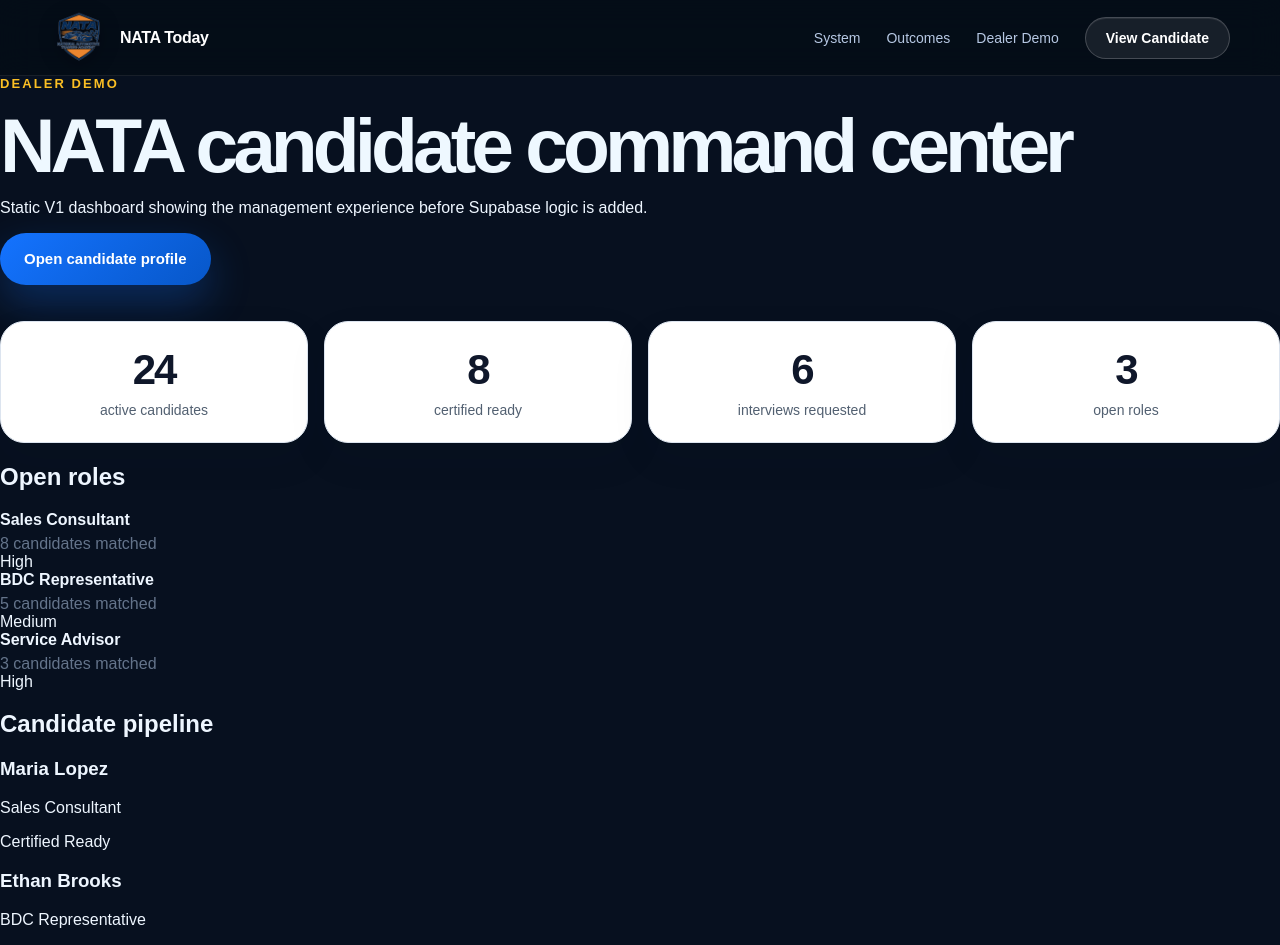
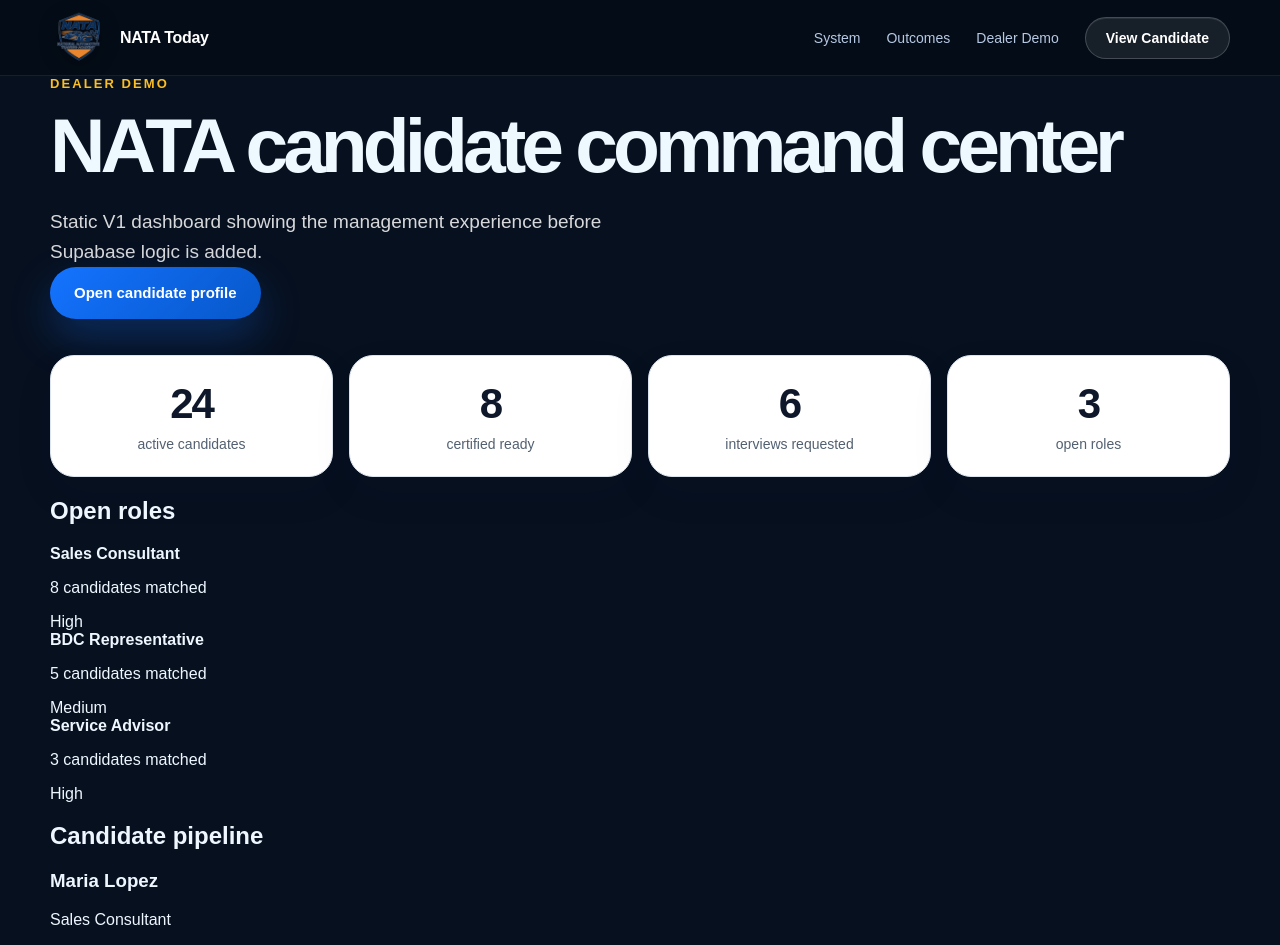
Before and after one commit to zlomke76-del/natatoday, a Next.js app: page /dealer-demo in a window 1280 px wide. Shown: the top 945 px of the page. Built offline with nearby package versions, Linux system fonts and the light colour scheme.

Commit message:
Update page.tsx

```diff
--- a/app/dealer-demo/page.tsx
+++ b/app/dealer-demo/page.tsx
@@ -16,18 +16,21 @@ const candidates = [
 
 export default function DealerDemoPage() {
   return (
-    <main className="page">
+    <main className="shell">
       <div className="topbar">
         <Nav />
       </div>
 
-      <section className="dashboard">
+      <section className="dashboard wrap">
         <div className="dash-header">
           <div>
             <div className="eyebrow">Dealer demo</div>
             <h1>NATA candidate command center</h1>
-            <p>Static V1 dashboard showing the management experience before Supabase logic is added.</p>
+            <p className="lede">
+              Static V1 dashboard showing the management experience before Supabase logic is added.
+            </p>
           </div>
+
           <Link href="/candidate-demo" className="btn btn-primary">
             Open candidate profile
           </Link>
@@ -52,14 +55,15 @@ export default function DealerDemoPage() {
           </div>
         </div>
 
-        <div className="dash-grid" style={{ marginTop: 18 }}>
+        <div className="dash-grid">
           <aside className="panel">
             <h2>Open roles</h2>
+
             {roles.map((role) => (
               <div className="role" key={role.title}>
                 <div>
                   <strong>{role.title}</strong>
-                  <p style={{ color: "#64748b", margin: "6px 0 0" }}>{role.count} candidates matched</p>
+                  <p>{role.count} candidates matched</p>
                 </div>
                 <span className="badge">{role.priority}</span>
               </div>
@@ -68,6 +72,7 @@ export default function DealerDemoPage() {
 
           <section className="panel">
             <h2>Candidate pipeline</h2>
+
             {candidates.map((candidate) => (
               <article className="candidate" key={candidate.name}>
                 <div>
@@ -77,7 +82,10 @@ export default function DealerDemoPage() {
                     <span style={{ width: `${candidate.progress}%` }} />
                   </div>
                 </div>
-                <span className={`badge ${candidate.badge}`}>{candidate.status}</span>
+
+                <span className={`badge ${candidate.badge}`}>
+                  {candidate.status}
+                </span>
               </article>
             ))}
           </section>
```
